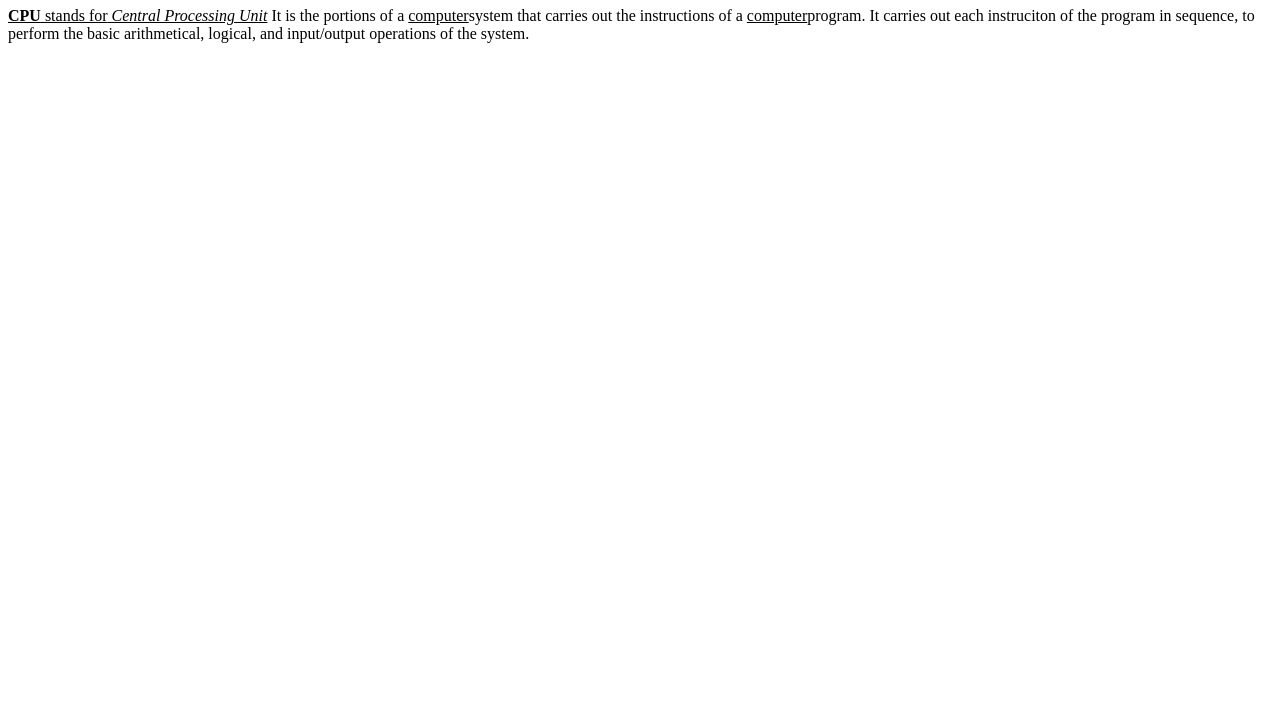
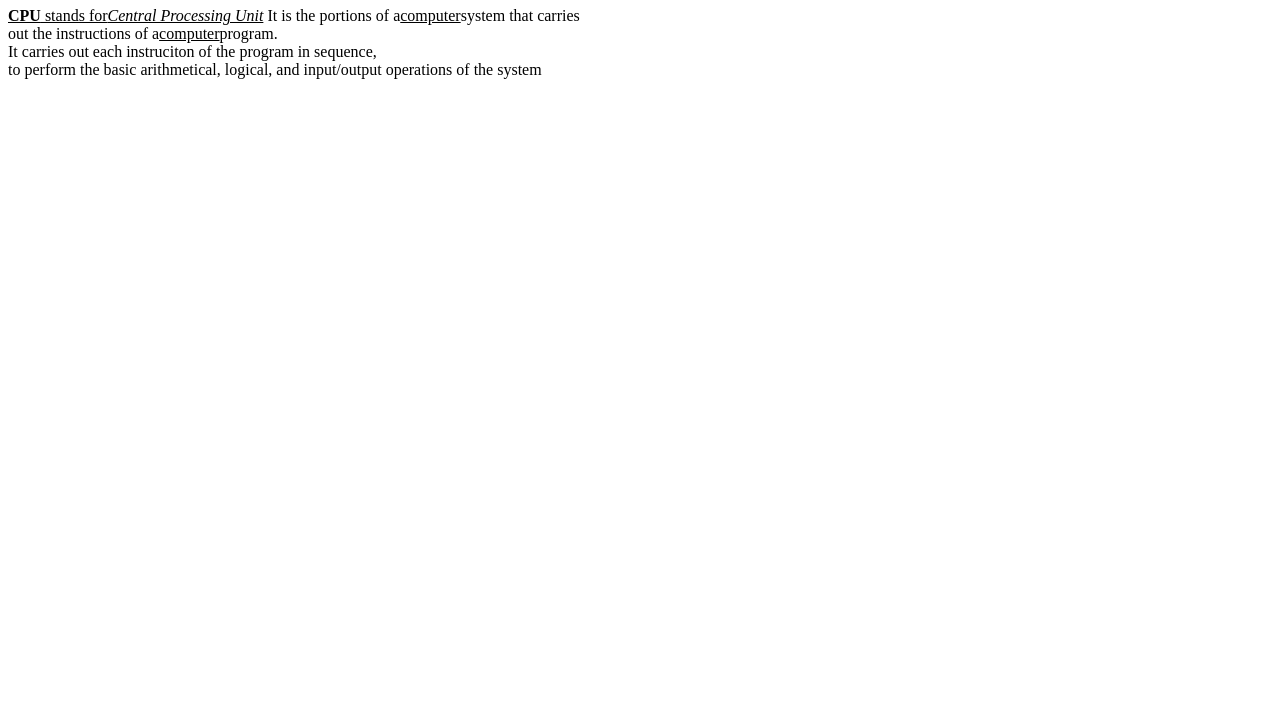
Before and after one commit to iamneo-production/bacadcdbbcbdcbbbadaeccdfffebaeceaec, a plain HTML site: page public/index.html in a window 1280 px wide. Shown: the part 73-800 px from the top of the page. Drawn offline with Linux system fonts and the light colour scheme.

Commit message:
Backup Commit

```diff
--- a/public/index.html
+++ b/public/index.html
@@ -4,10 +4,10 @@
 <h1>CPU</h1>
 </head>
 <body>
-<p><u><b>CPU</b> stands for<i> Central Processing Unit</i></u>
-It is the portions of a <u>computer</u>system that carries
-out the instructions of a <u>computer</u>program.
-It carries out each instruciton of the program in sequence,
-to perform the basic arithmetical, logical, and input/output operations of the system.</p>
+<p><u><b>CPU</b> stands for<i>Central Processing Unit</i></u>
+It is the portions of a<u>computer</u>system that carries<br>
+out the instructions of a<u>computer</u>program.<br>
+It carries out each instruciton of the program in sequence,<br>
+to perform the basic arithmetical, logical, and input/output operations of the system</p>
 </body>
 </html>
```
